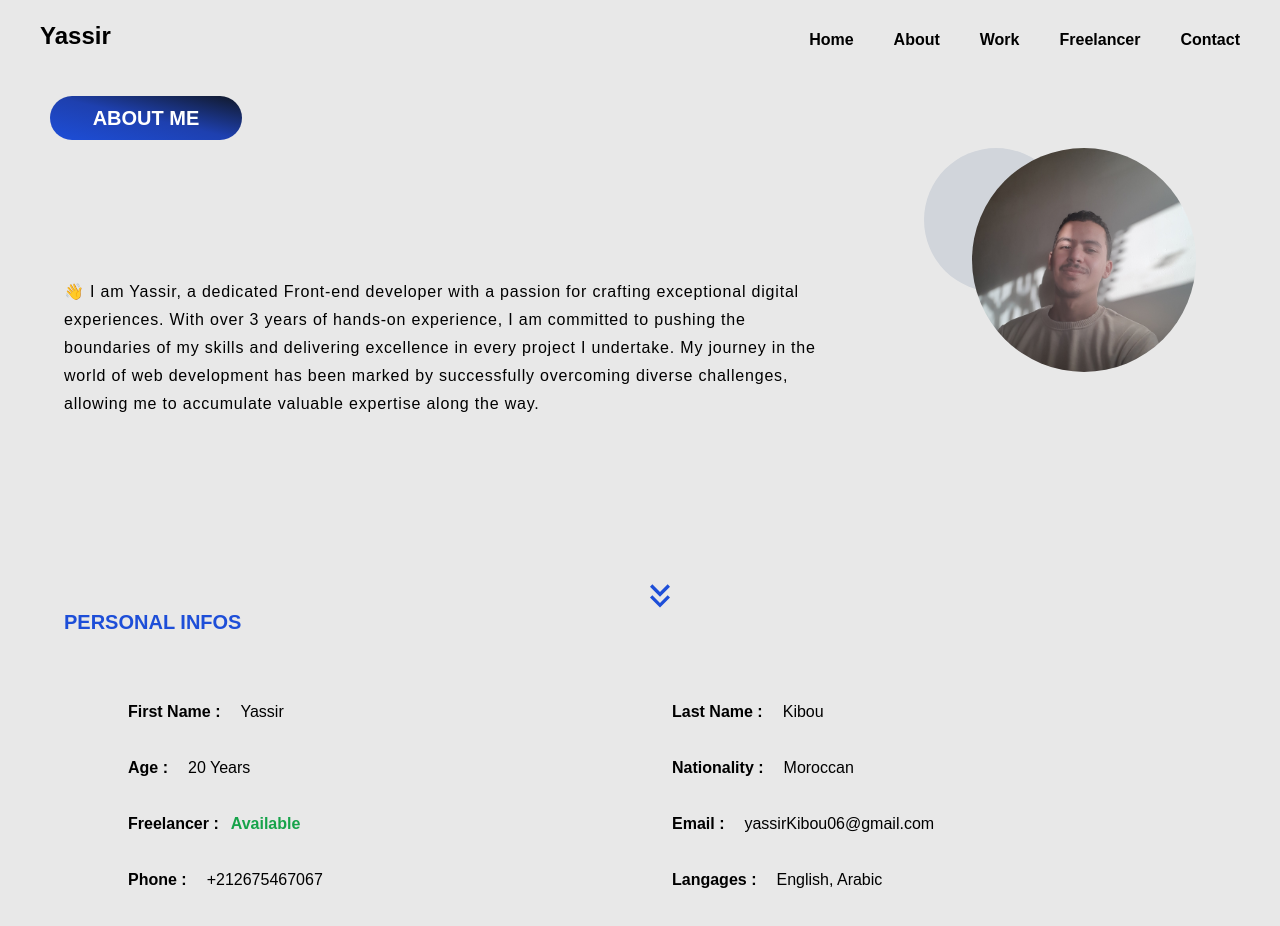
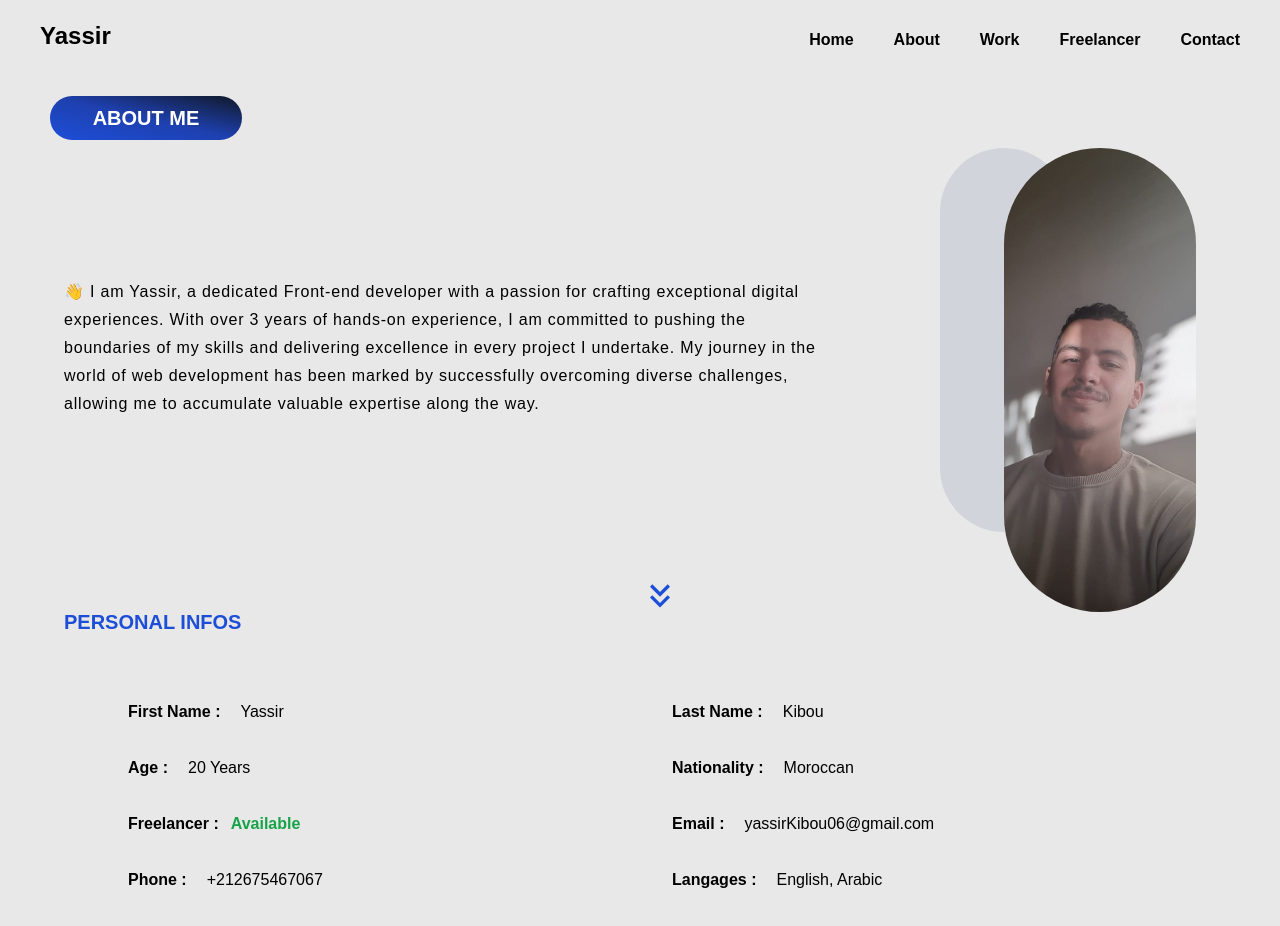
Before and after one commit to yassirkibou06/portfolio-v2, a Next.js app: page /about in a window 1280 px wide. Shown: the top 926 px of the page. Built offline with nearby package versions, Linux system fonts and the light colour scheme.

Commit message:
+edit image size

```diff
--- a/app/about/page.jsx
+++ b/app/about/page.jsx
@@ -92,10 +92,10 @@ const page = () => {
                 exit={{ opacity: 0, transition: { duration: 0.7 } }}
                 className="absolute opacity-0 -right-36 mt-2 md:mt-0"
             >
-                <div className="absolute top-24 right-16 w-56 h-56 z-[15] ">
-                    <img className="object-cover w-full h-full rounded-full " src="../../assets/images/yas.jpg" alt="" />
+                <div className="absolute top-24 right-16 w-[15rem] h-[15rem] md:w-[12rem] md:h-[29rem] z-[15] ">
+                    <img className="object-cover w-full h-full rounded-full " src="../../assets/images/yas.png" alt="" />
                 </div>
-                <div className="z-[14] absolute top-24 right-48 rounded-full bg-gray-300 w-36 h-36"></div>
+                <div className="z-[14] absolute top-24 right-48 rounded-full bg-gray-300 w-40 h-40 md:w-32 md:h-96"></div>
             </motion.div>
             {/*content*/}
             <motion.p
```
Also changed, not shown: public/assets/images/yas.jpg (deleted), public/assets/images/yas.png (added).
